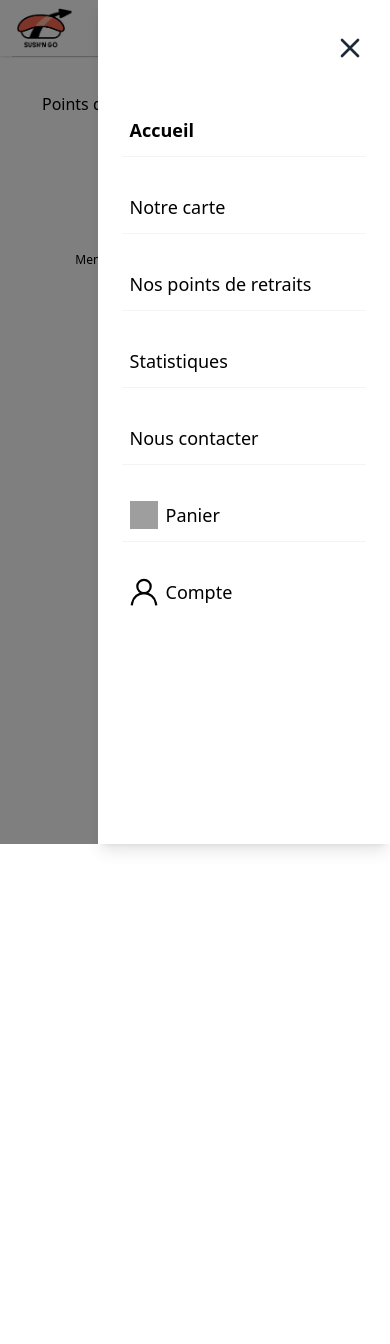
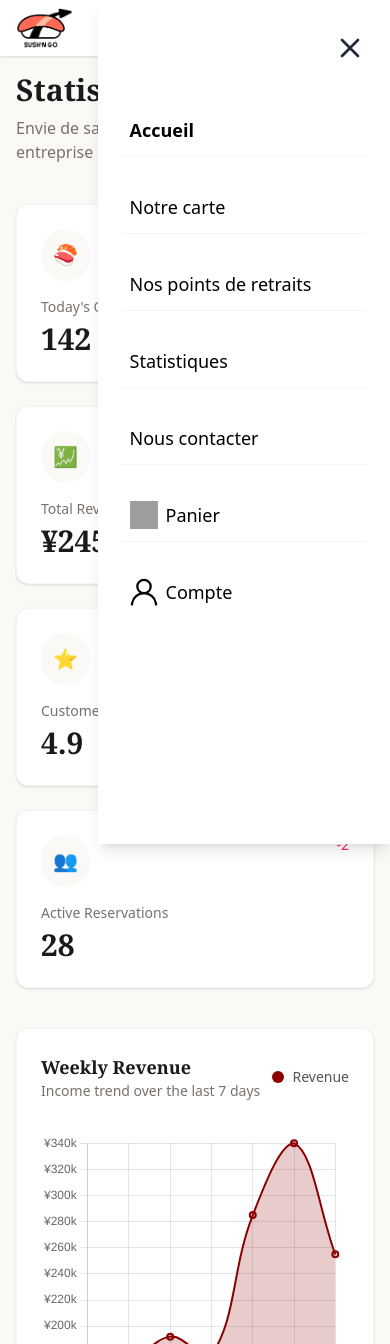
Before and after one commit to MLoks77/SAE301-303, an Angular app in the folder frontend/sushngo/: page /stats in a window 390 px wide. Shown: the top 1344 px of the page. Before the commit the page ends 844 px from the top, so only its background shows below. Built offline with nearby package versions, Linux system fonts and the light colour scheme; no server answers; grey boxes are pictures that could not be loaded.

Commit message:
fix problème router, mis une template sur la page statistique

```diff
--- a/frontend/sushngo/package.json
+++ b/frontend/sushngo/package.json
@@ -29,6 +29,7 @@
     "@angular/platform-browser": "^20.3.0",
     "@angular/router": "^20.3.0",
     "@tailwindcss/postcss": "^4.1.16",
+    "chart.js": "^4.5.1",
     "postcss": "^8.5.6",
     "rxjs": "~7.8.0",
     "tailwindcss": "^4.1.16",
--- a/frontend/sushngo/src/app/components/stats/stats.html
+++ b/frontend/sushngo/src/app/components/stats/stats.html
@@ -1,12 +1,132 @@
+
 <app-navbar></app-navbar>
-
 <div class="w-full h-10 bg-black flex items-center pl-4 gap-1">
-    <a routerLink="/accueil" class="relative text-gray-200 font-semibold hover:text-white border-b-2 border-transparent hover:border-white transition-colors duration-300">Accueil</a>
+    <a routerLink="/accueil"
+        class="relative text-gray-200 font-semibold hover:text-white border-b-2 border-transparent hover:border-white transition-colors duration-300">Accueil</a>
     <span class="text-white italic"> &gt; Statistiques</span>
 </div>
 
-<section>
+<!-- en attendant que je connecte l'api j'ai juste mis ça -->
 
-</section>
+<div class="min-h-screen bg-[#FAF9F6] text-[#1a1a1a] pb-12">
+
+    <!-- HEADER -->
+    <header class="flex flex-col md:flex-row md:items-center justify-between mb-10 px-4 sm:px-6 lg:px-8 pt-8">
+      <div>
+        <h1 class="text-3xl md:text-4xl font-serif font-bold mb-2">Statistiques</h1>
+        <p class="text-stone-500">Envie de savoir plus ? Voici comment notre entreprise se porte.</p>
+      </div>
+    </header>
+
+    <section class="max-w-7xl mx-auto px-4 sm:px-6 lg:px-8">
+
+      <!-- METRICS GRID -->
+      <div class="grid grid-cols-1 sm:grid-cols-2 lg:grid-cols-4 gap-6 mb-10">
+        <div
+          *ngFor="let m of METRICS"
+          class="relative bg-white p-6 rounded-xl shadow-sm border border-stone-100 overflow-hidden group"
+        >
+          <div class="flex justify-between items-start mb-4">
+            <div class="p-3 bg-[#FAF9F6] rounded-full text-[#8B0000] text-xl">
+              {{ m.icon }}
+            </div>
+
+            <div
+              class="flex items-center text-sm font-medium"
+              [ngClass]="{
+                'text-emerald-600': m.trend === 'up',
+                'text-rose-500': m.trend === 'down'
+              }"
+            >
+              {{ m.change }}
+            </div>
+          </div>
+
+          <h3 class="text-stone-500 text-sm font-medium mb-1">
+            {{ m.label }}
+          </h3>
+          <p class="text-3xl font-serif font-semibold">{{ m.value }}</p>
+
+          <div class="absolute bottom-0 left-0 w-full h-1 opacity-0 group-hover:opacity-100 transition-opacity"></div>
+        </div>
+      </div>
+
+      <!-- GRID WITH CHART + DISHES -->
+      <div class="grid grid-cols-1 lg:grid-cols-3 gap-6 mb-8">
+
+        <!-- WEEKLY REVENUE -->
+        <div class="bg-white p-6 rounded-xl shadow-sm border border-stone-100 lg:col-span-2">
+          <div class="flex justify-between items-center mb-8">
+            <div>
+              <h2 class="text-lg font-serif font-bold">Weekly Revenue</h2>
+              <p class="text-sm text-stone-500">Income trend over the last 7 days</p>
+            </div>
+
+            <div class="flex items-center space-x-2 text-sm">
+              <span class="w-3 h-3 rounded-full bg-[#8B0000]"></span>
+              <span class="text-stone-600">Revenue</span>
+            </div>
+          </div>
+
+          <div class="h-[300px] w-full">
+            <canvas id="weeklyChart"></canvas>
+          </div>
+        </div>
+
+        <!-- POPULAR DISHES -->
+        <div class="bg-white p-6 rounded-xl shadow-sm border border-stone-100">
+          <h2 class="text-lg font-serif font-bold mb-6">Popular Dishes</h2>
+
+          <div class="space-y-6">
+            <div *ngFor="let dish of POPULAR_DISHES" class="group">
+              <div class="flex justify-between items-end mb-2">
+                <span class="font-medium text-stone-800">{{ dish.name }}</span>
+                <span class="text-sm text-stone-500">{{ dish.orders }} orders</span>
+              </div>
+
+              <div class="w-full bg-stone-100 rounded-full h-2 overflow-hidden">
+                <div class="h-full bg-[#D4AF37] rounded-full transition-all duration-700"
+                     [style.width.%]="dish.orders">
+                </div>
+              </div>
+            </div>
+          </div>
+
+          <button
+            class="w-full mt-8 py-3 text-sm font-medium text-[#8B0000] border border-[#8B0000]/20 rounded-lg hover:bg-[#8B0000] hover:text-white transition-colors"
+          >
+            View Full Menu Analysis
+          </button>
+        </div>
+      </div>
+
+      <!-- PEAK HOURS -->
+      <div class="bg-white p-6 rounded-xl shadow-sm border border-stone-100">
+        <div class="flex flex-col sm:flex-row justify-between sm:items-center mb-8 gap-4">
+          <div>
+            <h2 class="text-lg font-serif font-bold">Peak Hours</h2>
+            <p class="text-sm text-stone-500">Order volume distribution throughout the day</p>
+          </div>
+
+          <div class="flex gap-4 text-sm">
+            <div class="flex items-center gap-2">
+              <div class="w-3 h-3 bg-[#1a1a1a] rounded-sm"></div>
+              <span class="text-stone-600">Lunch</span>
+            </div>
+
+            <div class="flex items-center gap-2">
+              <div class="w-3 h-3 bg-[#8B0000] rounded-sm"></div>
+              <span class="text-stone-600">Dinner</span>
+            </div>
+          </div>
+        </div>
+
+        <div class="h-[250px] w-full">
+          <canvas id="hourlyChart"></canvas>
+        </div>
+      </div>
+
+    </section>
+  </div>
 
 <app-footer></app-footer>
--- a/frontend/sushngo/src/app/components/stats/stats.ts
+++ b/frontend/sushngo/src/app/components/stats/stats.ts
@@ -1,13 +1,123 @@
-import { Component } from '@angular/core';
+import { Component, AfterViewInit } from '@angular/core';
 import { Footer } from '../footer/footer';
 import { Navbar } from '../navbar/navbar';
 import { RouterLink } from '@angular/router';
+import Chart from 'chart.js/auto';
+import { CommonModule } from '@angular/common';
+
+// en attendant que je connecte l'api et le fasse correctement je met ça
+
+
 @Component({
   selector: 'app-stats',
-  imports: [Navbar, Footer, RouterLink],
+  imports: [Navbar, Footer, RouterLink, CommonModule],
   templateUrl: './stats.html',
   styleUrl: './stats.css',
 })
-export class Stats {
+export class Stats implements AfterViewInit {
 
+  METRICS = [
+    { label: "Today's Orders", value: '142', change: '+12%', trend: 'up', icon: '🍣' },
+    { label: 'Total Revenue', value: '¥245,000', change: '+8%', trend: 'up', icon: '💹' },
+    { label: 'Customer Rating', value: '4.9', change: '+0.1', trend: 'up', icon: '⭐' },
+    { label: 'Active Reservations', value: '28', change: '-2', trend: 'down', icon: '👥' }
+  ];
+
+  POPULAR_DISHES = [
+    { name: 'Salmon Nigiri', orders: 84, price: '¥600' },
+    { name: 'Dragon Roll', orders: 72, price: '¥1400' },
+    { name: 'Spicy Tuna', orders: 65, price: '¥850' },
+    { name: 'Miso Soup', orders: 58, price: '¥300' },
+    { name: 'Tuna Sashimi', orders: 45, price: '¥1200' }
+  ];
+
+  WEEKLY_DATA = [
+    { day: 'Mon', orders: 95, revenue: 145000 },
+    { day: 'Tue', orders: 110, revenue: 168000 },
+    { day: 'Wed', orders: 125, revenue: 192000 },
+    { day: 'Thu', orders: 115, revenue: 178000 },
+    { day: 'Fri', orders: 180, revenue: 285000 },
+    { day: 'Sat', orders: 210, revenue: 340000 },
+    { day: 'Sun', orders: 160, revenue: 255000 }
+  ];
+
+  HOURLY_DATA = [
+    { hour: '11:00', orders: 12 },
+    { hour: '12:00', orders: 45 },
+    { hour: '13:00', orders: 38 },
+    { hour: '14:00', orders: 20 },
+    { hour: '15:00', orders: 15 },
+    { hour: '16:00', orders: 18 },
+    { hour: '17:00', orders: 35 },
+    { hour: '18:00', orders: 65 },
+    { hour: '19:00', orders: 82 },
+    { hour: '20:00', orders: 55 },
+    { hour: '21:00', orders: 30 }
+  ];
+
+  ngAfterViewInit(): void {
+    this.renderWeeklyChart();
+    this.renderHourlyChart();
+  }
+
+  renderWeeklyChart() {
+    const ctx = document.getElementById('weeklyChart') as HTMLCanvasElement;
+
+    new Chart(ctx, {
+      type: 'line',
+      data: {
+        labels: this.WEEKLY_DATA.map(d => d.day),
+        datasets: [{
+          label: 'Revenue',
+          data: this.WEEKLY_DATA.map(d => d.revenue),
+          borderColor: '#8B0000',
+          backgroundColor: 'rgba(139,0,0,0.2)',
+          fill: true,
+          tension: 0.4,
+          borderWidth: 2
+        }]
+      },
+      options: {
+        responsive: true,
+        maintainAspectRatio: false,
+        plugins: { legend: { display: false } },
+        scales: {
+          y: {
+            ticks: {
+              callback: (value: number | string) => {
+                const n = typeof value === 'number' ? value : Number(value);
+                return '¥' + (n / 1000) + 'k';
+              }
+            }
+          }
+        }
+      }
+    });
+  }
+
+  renderHourlyChart() {
+    const ctx = document.getElementById('hourlyChart') as HTMLCanvasElement;
+
+    new Chart(ctx, {
+      type: 'bar',
+      data: {
+        labels: this.HOURLY_DATA.map(d => d.hour),
+        datasets: [{
+          data: this.HOURLY_DATA.map(d => d.orders),
+          borderRadius: 4,
+          backgroundColor: this.HOURLY_DATA.map(entry => {
+            const hour = parseInt(entry.hour);
+            if (hour >= 12 && hour <= 14) return '#1a1a1a'; // Lunch
+            if (hour >= 18 && hour <= 20) return '#8B0000'; // Dinner
+            return '#e5e5e5'; // Default
+          })
+        }]
+      },
+      options: {
+        responsive: true,
+        maintainAspectRatio: false,
+        plugins: { legend: { display: false } }
+      }
+    });
+  }
 }
--- a/frontend/sushngo/src/index.html
+++ b/frontend/sushngo/src/index.html
@@ -4,7 +4,6 @@
 <head>
   <meta charset="utf-8">
   <title>Sush'n go</title>
-  <base href="/">
   <meta name="viewport" content="width=device-width, initial-scale=1">
   <link rel="icon" type="image/png" href="images/favicon/favicon-96x96.png" sizes="96x96" />
   <link rel="icon" type="image/svg+xml" href="images/favicon.svg" />
@@ -12,6 +11,7 @@
   <link rel="apple-touch-icon" sizes="180x180" href="images/apple-touch-icon.png" />
   <meta name="apple-mobile-web-app-title" content="Sush'n Go" />
   <link rel="manifest" href="images/site.webmanifest" />
+
 </head>
 
 <body>
```
Also changed, not shown: 1 other file (tests, documents, lock files or other folders).
